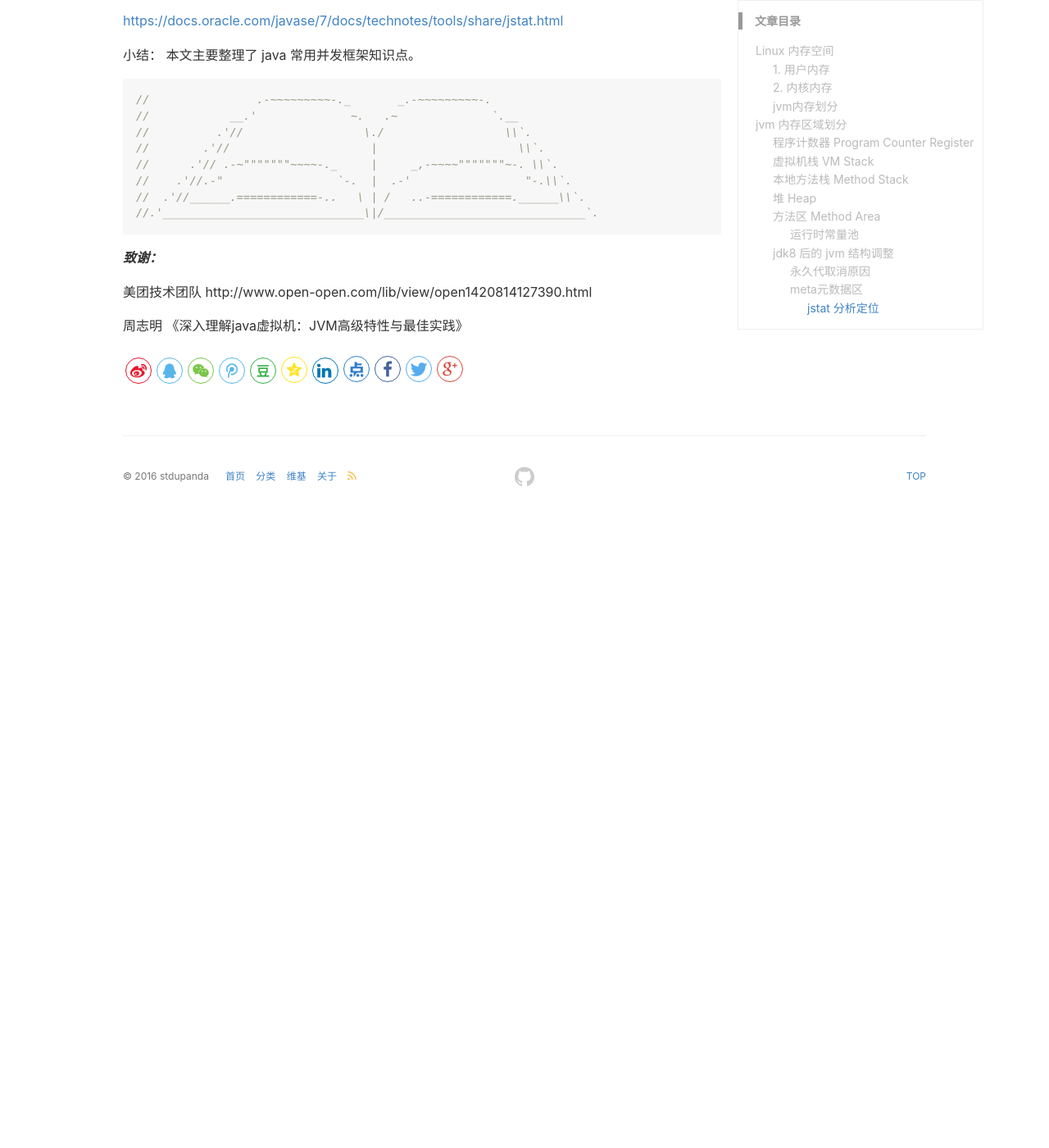
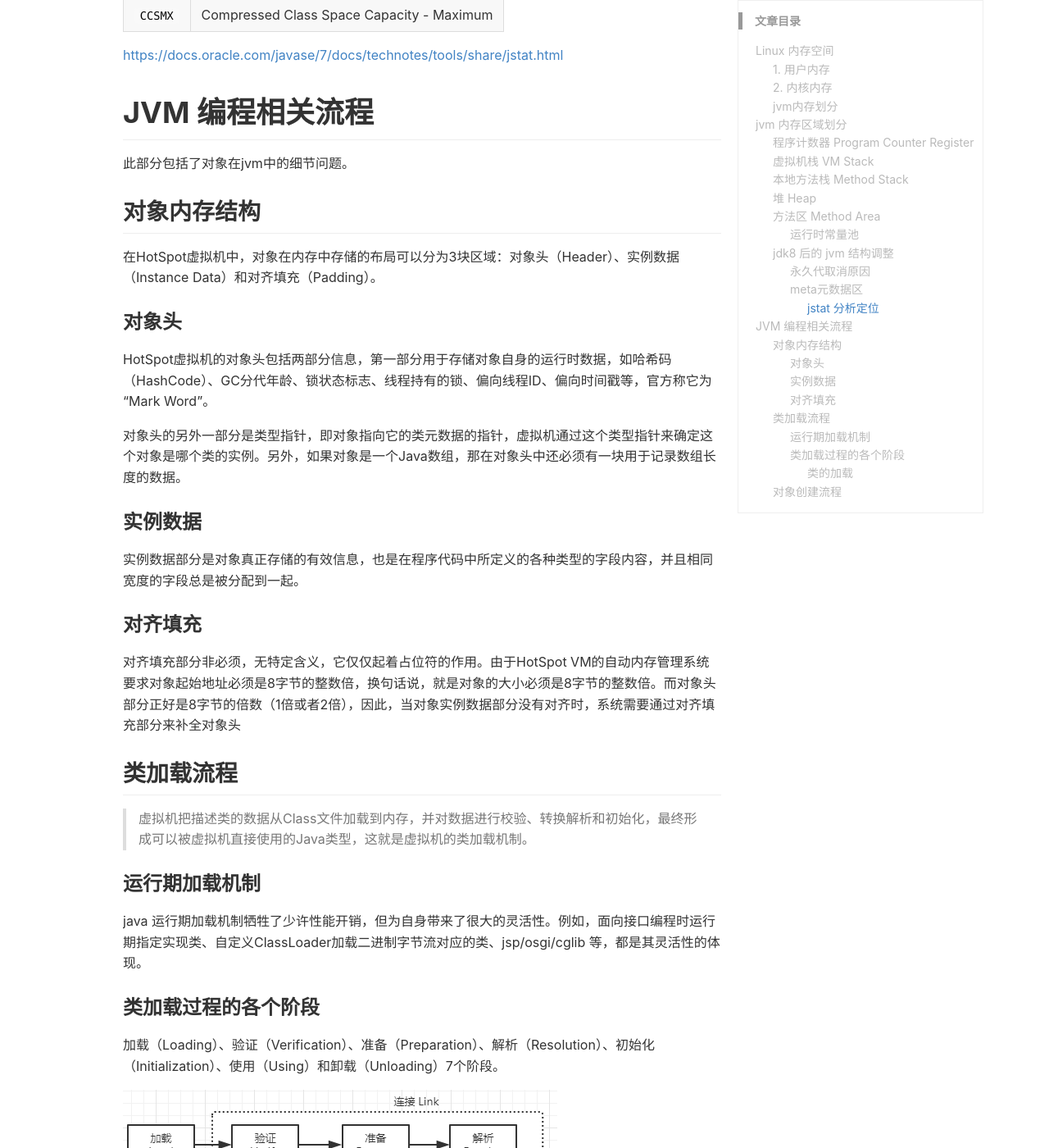
Before and after one commit to stdupanda/stdupanda.github.io, a Jekyll site: the page built from _posts/java/2019-03-04-concurrent-04-jvm.md, in a window 1280 px wide and 1400 px high, scrolled down 8501 px. Shown: the whole window at 82% size. Built offline with Jekyll 4.4.1, drawn with Linux system fonts in a browser that asks for light colours; nearby versions of some CDN libraries; comment, search, counter and statistics services are not loaded; before the commit the page ends 9131 px from its top, so only the background shows below that; some of the changed text lies outside the part shown.

Commit message:
update jvm

````diff
--- a/_posts/java/2019-03-04-concurrent-04-jvm.md
+++ b/_posts/java/2019-03-04-concurrent-04-jvm.md
@@ -130,6 +130,8 @@ jdk8开始，HotSpot VM 移除永久代PermGen，改为MetaSpace元数据空间
 >
 > Additionally, each garbage collector in HotSpot needed specialized code for dealing with metadata in the PermGen. Detaching metadata from PermGen not only allows the seamless management of Metaspace, but also allows for improvements such as simplification of full garbage collections and future concurrent de-allocation of class metadata.
 
+https://www.infoq.com/articles/Java-PERMGEN-Removed
+
 ![image](https://github.com/stdupanda/stdupanda.github.io/raw/master/images/posts/permgen_to_metadata.jpg)
 
 由于元数据区使用本地内存，建议用户限制元数据区大小，或者增大机器内存；同时仍要加强系统质量监控管理。
@@ -183,6 +185,58 @@ M，CCS，MC，MU，CCSC，CCSU，MCMN，MCMX，CCSMN，CCSMX
 
 [https://docs.oracle.com/javase/7/docs/technotes/tools/share/jstat.html](https://docs.oracle.com/javase/7/docs/technotes/tools/share/jstat.html "Oracle文档链接")
 
+# JVM 编程相关流程
+
+此部分包括了对象在jvm中的细节问题。
+
+## 对象内存结构
+
+在HotSpot虚拟机中，对象在内存中存储的布局可以分为3块区域：对象头（Header）、实例数据（Instance Data）和对齐填充（Padding）。
+
+### 对象头
+
+HotSpot虚拟机的对象头包括两部分信息，第一部分用于存储对象自身的运行时数据，如哈希码（HashCode）、GC分代年龄、锁状态标志、线程持有的锁、偏向线程ID、偏向时间戳等，官方称它为“Mark Word”。
+
+对象头的另外一部分是类型指针，即对象指向它的类元数据的指针，虚拟机通过这个类型指针来确定这个对象是哪个类的实例。另外，如果对象是一个Java数组，那在对象头中还必须有一块用于记录数组长度的数据。
+
+### 实例数据
+
+实例数据部分是对象真正存储的有效信息，也是在程序代码中所定义的各种类型的字段内容，并且相同宽度的字段总是被分配到一起。
+
+### 对齐填充
+
+对齐填充部分非必须，无特定含义，它仅仅起着占位符的作用。由于HotSpot VM的自动内存管理系统要求对象起始地址必须是8字节的整数倍，换句话说，就是对象的大小必须是8字节的整数倍。而对象头部分正好是8字节的倍数（1倍或者2倍），因此，当对象实例数据部分没有对齐时，系统需要通过对齐填充部分来补全对象头
+
+## 类加载流程
+
+> 虚拟机把描述类的数据从Class文件加载到内存，并对数据进行校验、转换解析和初始化，最终形成可以被虚拟机直接使用的Java类型，这就是虚拟机的类加载机制。
+
+### 运行期加载机制
+
+java 运行期加载机制牺牲了少许性能开销，但为自身带来了很大的灵活性。例如，面向接口编程时运行期指定实现类、自定义ClassLoader加载二进制字节流对应的类、jsp/osgi/cglib 等，都是其灵活性的体现。
+
+### 类加载过程的各个阶段
+
+加载（Loading）、验证（Verification）、准备（Preparation）、解析（Resolution）、初始化（Initialization）、使用（Using）和卸载（Unloading）7个阶段。
+
+![image](https://github.com/stdupanda/stdupanda.github.io/raw/master/images/posts/class_load_process.png)
+
+#### 类的加载
+
+1. 通过一个类的 Binary Name（全限定名）来获取定义此类的二进制字节流。
+2. 将这个字节流所代表的静态存储结构转化为方法区的运行时数据结构。
+3. 在内存中生成一个代表这个类的 `java.lang.Class` 对象，作为方法区这个类的各种数据的访问入口。
+
+比如从 zip/jar/war/ear 包、网络、运行时计算、动态生成类 里获取类的二进制流；
+
+需要说明的是， `java.lang.reflect.Proxy` 就是通过 `ProxyGenerator.generateProxyClass` 来为特定接口生成形式为“*$Proxy”的代理类的二进制字节流。此处不在详细描述开源项目 `cglib(Byte Code Generation Library)`。
+
+## 对象创建流程
+
+虚拟机遇到一条new指令时，首先将去检查这个指令的参数是否能在常量池中定位到一
+个类的符号引用，并且检查这个符号引用代表的类是否已被加载、解析和初始化过。如果没
+有，那必须先执行相应的类加载过程，
+
 小结： 本文主要整理了 java 常用并发框架知识点。
 
 ```java
````
